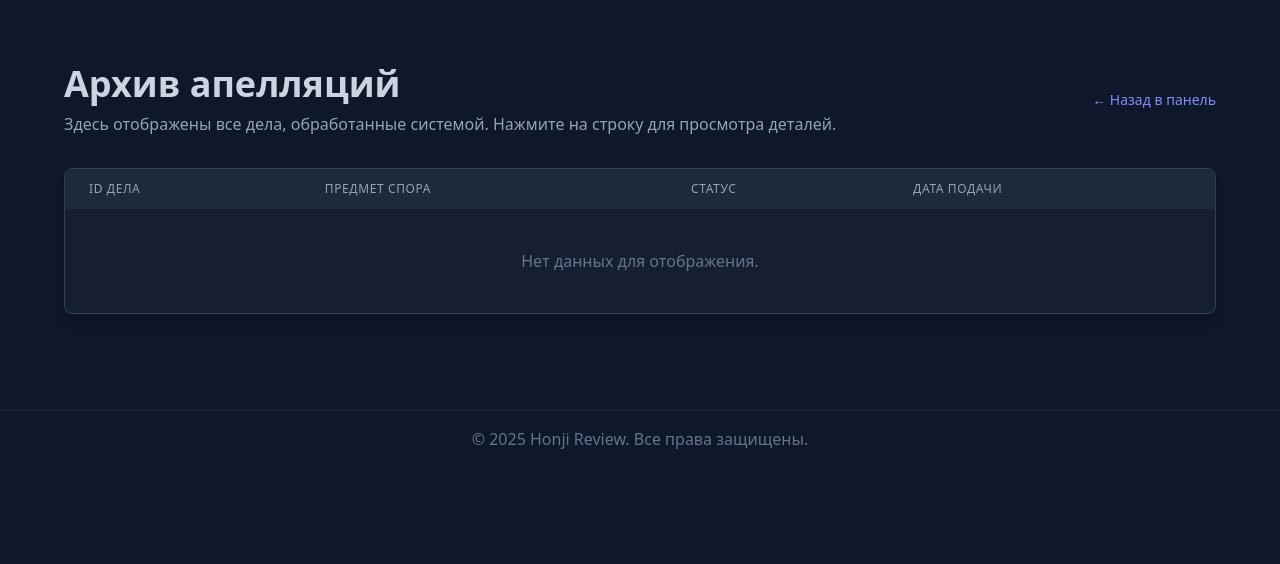
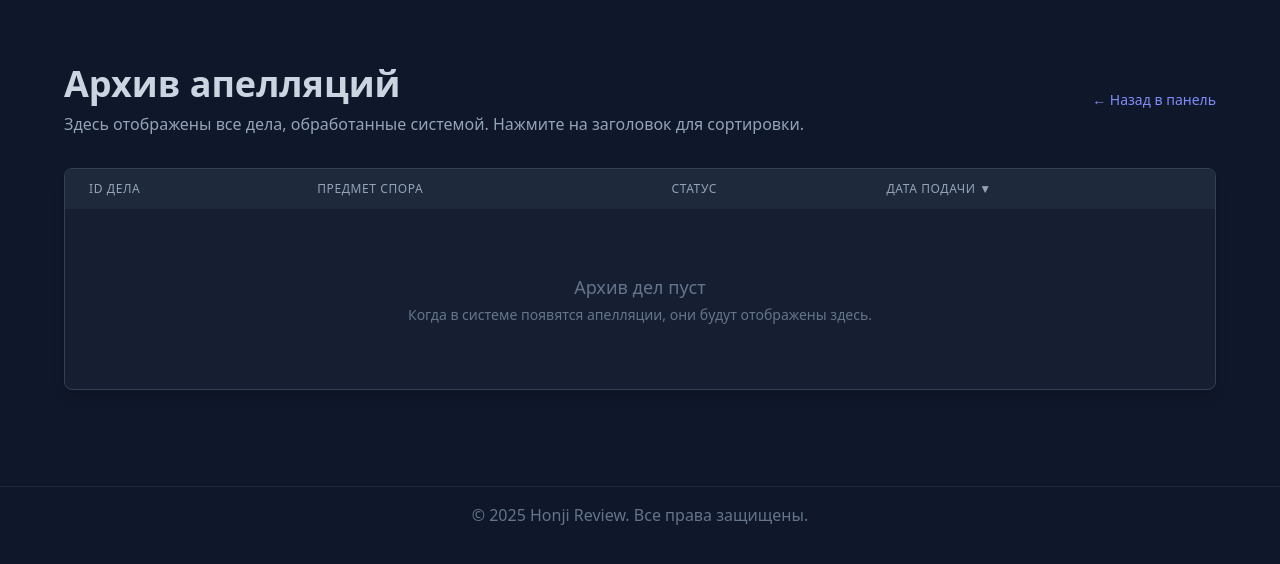
Before and after one commit to honjireview/HJR-Site, a Flask app: page /bot/archive in a window 1280 px wide. Shown: the part 60-624 px from the top of the page. Run offline with Flask 3, Linux system fonts and the light colour scheme; the visitor is signed in with stand-in values (Sample User, id 1); data that the repository does not hold is empty; parts of the project's set-up code (start-up, migrations or seed data) failed here and were passed over; some libraries are stand-ins or nearby versions.

Commit message:
enhance archive template: add sortable columns, improve no-data message styling and content

```diff
--- a/templates/bot_portal/archive.html
+++ b/templates/bot_portal/archive.html
@@ -7,7 +7,7 @@
     <div class="flex justify-between items-center mb-8">
         <div>
             <h1 class="text-4xl font-bold">Архив апелляций</h1>
-            <p class="text-slate-400 mt-2">Здесь отображены все дела, обработанные системой. Нажмите на строку для просмотра деталей.</p>
+            <p class="text-slate-400 mt-2">Здесь отображены все дела, обработанные системой. Нажмите на заголовок для сортировки.</p>
         </div>
         <a href="{{ url_for('bot_portal.dashboard') }}" class="text-indigo-400 hover:underline text-sm">&larr; Назад в панель</a>
     </div>
@@ -16,17 +16,28 @@
         <table class="min-w-full">
             <thead class="bg-slate-800">
             <tr>
-                <th class="px-6 py-3 text-left text-xs font-medium text-slate-400 uppercase tracking-wider">ID Дела</th>
+                <th class="px-6 py-3 text-left text-xs font-medium text-slate-400 uppercase tracking-wider">
+                    <a href="{{ url_for('bot_portal.archive', sort_by='case_id', order='asc' if current_sort == 'case_id' and current_order == 'desc' else 'desc') }}" class="hover:text-white transition">
+                        ID Дела {% if current_sort == 'case_id' %}{{ '▼' if current_order == 'desc' else '▲' }}{% endif %}
+                    </a>
+                </th>
                 <th class="px-6 py-3 text-left text-xs font-medium text-slate-400 uppercase tracking-wider">Предмет спора</th>
-                <th class="px-6 py-3 text-left text-xs font-medium text-slate-400 uppercase tracking-wider">Статус</th>
-                <th class="px-6 py-3 text-left text-xs font-medium text-slate-400 uppercase tracking-wider">Дата подачи</th>
+                <th class="px-6 py-3 text-left text-xs font-medium text-slate-400 uppercase tracking-wider">
+                    <a href="{{ url_for('bot_portal.archive', sort_by='status', order='asc' if current_sort == 'status' and current_order == 'desc' else 'desc') }}" class="hover:text-white transition">
+                        Статус {% if current_sort == 'status' %}{{ '▼' if current_order == 'desc' else '▲' }}{% endif %}
+                    </a>
+                </th>
+                <th class="px-6 py-3 text-left text-xs font-medium text-slate-400 uppercase tracking-wider">
+                    <a href="{{ url_for('bot_portal.archive', sort_by='created_at', order='asc' if current_sort == 'created_at' and current_order == 'desc' else 'desc') }}" class="hover:text-white transition">
+                        Дата подачи {% if current_sort == 'created_at' %}{{ '▼' if current_order == 'desc' else '▲' }}{% endif %}
+                    </a>
+                </th>
             </tr>
             </thead>
             <tbody class="divide-y divide-slate-700">
+            <!-- --- НАЧАЛО ИЗМЕНЕНИЙ: Добавляем блок else для пустого архива --- -->
             {% for appeal in appeals %}
-            <!-- --- НАЧАЛО ИЗМЕНЕНИЙ: Делаем строку ссылкой --- -->
             <tr class="hover:bg-slate-800 transition cursor-pointer" onclick="window.location.href='{{ url_for('bot_portal.appeal_detail', case_id=appeal.case_id) }}';">
-                <!-- --- КОНЕЦ ИЗМЕНЕНИЙ --- -->
                 <td class="px-6 py-4 whitespace-nowrap text-sm font-medium text-slate-300">#{{ appeal.case_id }}</td>
                 <td class="px-6 py-4 whitespace-nowrap text-sm text-slate-400">{{ appeal.decision_text }}</td>
                 <td class="px-6 py-4 whitespace-nowrap text-sm">
@@ -40,9 +51,13 @@
             </tr>
             {% else %}
             <tr>
-                <td colspan="4" class="text-center py-10 text-slate-500">Нет данных для отображения.</td>
+                <td colspan="4" class="text-center py-16 text-slate-500">
+                    <p class="text-lg">Архив дел пуст</p>
+                    <p class="text-sm mt-1">Когда в системе появятся апелляции, они будут отображены здесь.</p>
+                </td>
             </tr>
             {% endfor %}
+            <!-- --- КОНЕЦ ИЗМЕНЕНИЙ --- -->
             </tbody>
         </table>
     </div>
```
